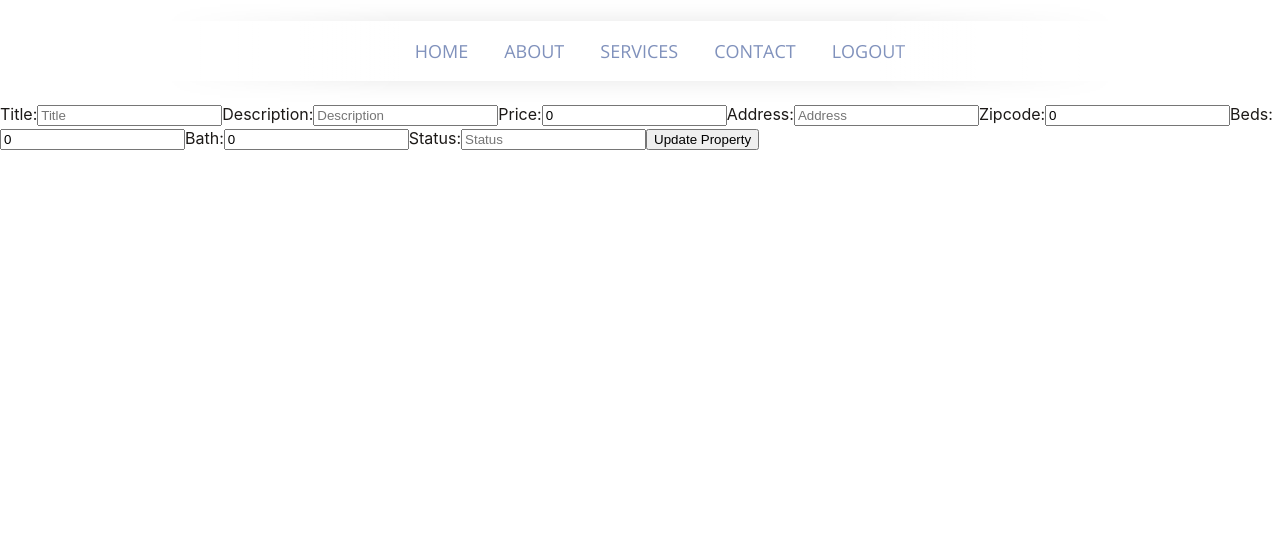
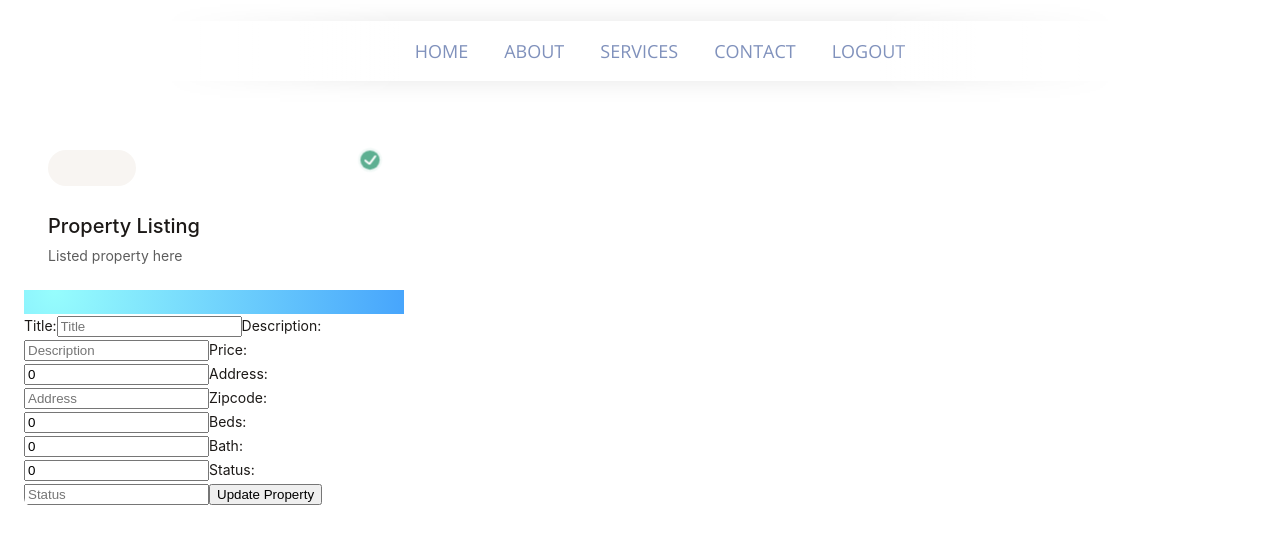
Before and after one commit to Subhashp17/NexHomes, a React (Create React App) app in the folder client/: page /updateproperty in a window 1280 px wide. Shown: the top 544 px of the page. Built offline with nearby package versions, Linux system fonts and the light colour scheme; no server answers.

Commit message:
Update updateDetails.js

```diff
--- a/client/src/components/updateDetails.js
+++ b/client/src/components/updateDetails.js
@@ -1,5 +1,5 @@
 import React, { useState, useEffect } from 'react';
-
+import './dashboardtiles.css'
 const UpdateDetails = ({ propertyId }) => {
   const [title, setTitle] = useState("");
   const [description, setDescription] = useState("");
@@ -63,6 +63,22 @@ const UpdateDetails = ({ propertyId }) => {
   };
 
   return (
+    <div class="grid">
+  <div class="tile">
+    <div class="tile-top flex-col">
+      <div class="status"><svg width="13" height="10" viewBox="0 0 13 10" fill="none" xmlns="http://www.w3.org/2000/svg">
+<path d="M1 5.5C2.75736 6.86683 5.5 9 5.5 9C5.5 9 9.15685 4.12419 11.5 1" stroke="white" stroke-width="2" stroke-linecap="round" stroke-linejoin="round"/>
+</svg>
+</div>
+      <div class="badge"></div>
+      <div class="title-top-logo flex-row">
+        <div class="tile-top-content">
+          <h1>Property Listing</h1>
+          <span>Listed property here</span>
+        </div>
+      </div>
+    </div>
+    <div class="tile-bottom"></div>
     <form onSubmit={handleSubmit}>
   <label>
     Title:
@@ -98,6 +114,8 @@ const UpdateDetails = ({ propertyId }) => {
   </label>
   <button type="submit">Update Property</button>
 </form>
+</div>
+  </div>
   );
 };
 
```
